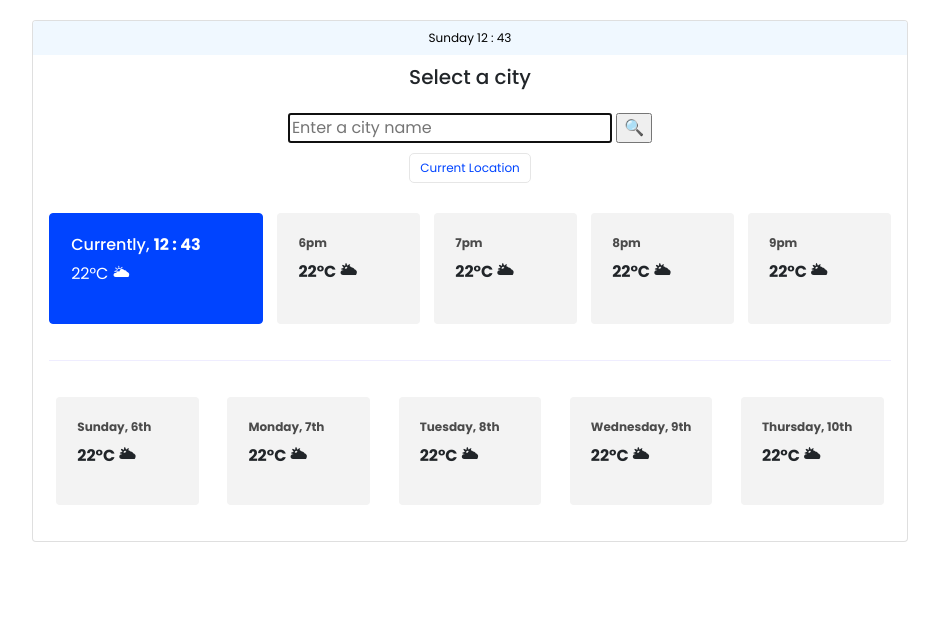
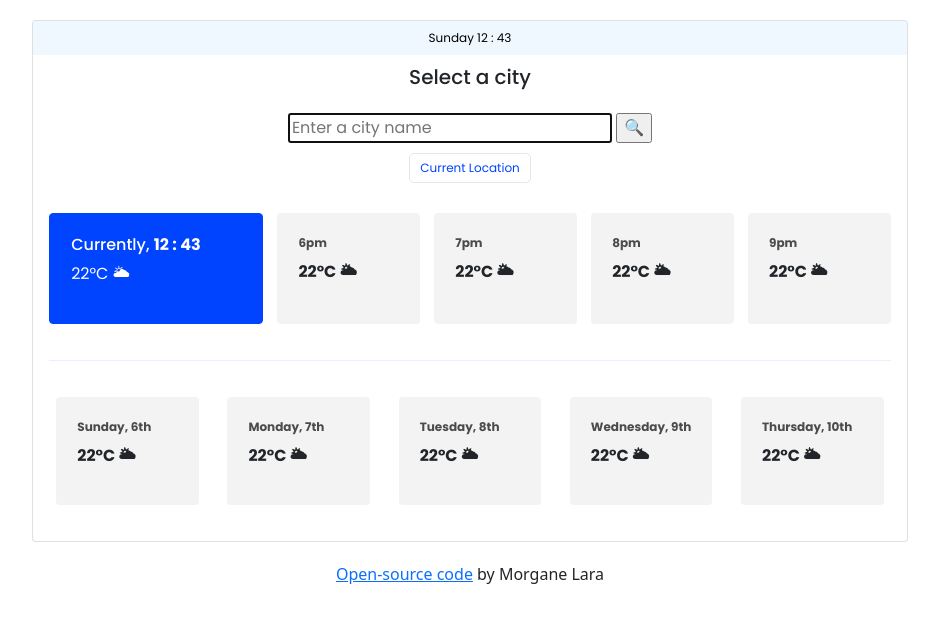
Before and after one commit to MorganeLara/Weather_app, a plain HTML site: page index.html in a window 1280 px wide. Shown: the whole page, without its empty margins (170-1109 px from the left). Drawn offline with nearby package versions, Linux system fonts and the light colour scheme.

Commit message:
added credits

```diff
--- a/index.html
+++ b/index.html
@@ -123,6 +123,14 @@
         </div>
       </div>
     </div>
+    <div class="credits">
+      <p>
+        <a href="https://github.com/MorganeLara/Weather_app" target="_blank"
+          >Open-source code</a
+        >
+        by Morgane Lara
+      </p>
+    </div>
     <script src="src/index.js"></script>
   </body>
 </html>
--- a/src/style.css
+++ b/src/style.css
@@ -103,3 +103,9 @@ hr {
   background-color: rgb(0, 68, 255);
   color: white;
 }
+
+.credits {
+  display: block;
+  margin: 0 auto;
+  text-align: center;
+}
```
